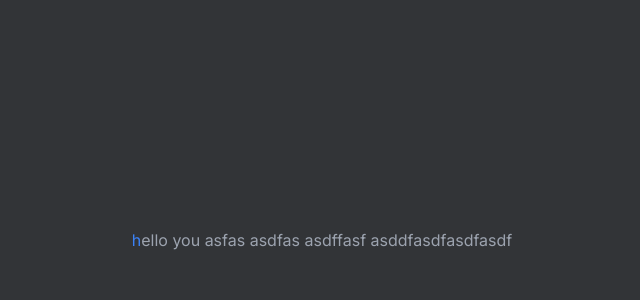
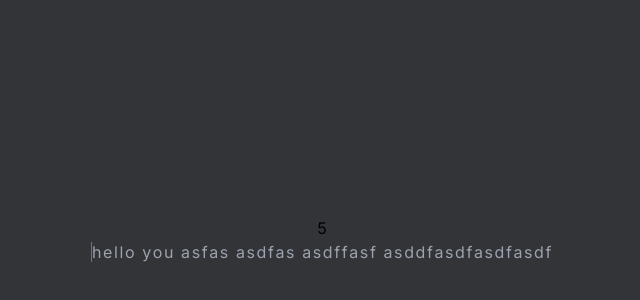
Before and after one commit to mohithingorani/Typing-Speed, a Next.js app: page / in a window 1280 px wide. Shown: the part 160-460 px from the top of the page, without its empty margins (318-958 px from the left). Built offline with nearby package versions, Linux system fonts and the light colour scheme.

Commit message:
added timer

```diff
--- a/src/app/globals.css
+++ b/src/app/globals.css
@@ -3,5 +3,19 @@
 @tailwind utilities;
 
 body {
-    background-color: #323437;
+  background-color: #323437;
 }
+
+.blinking-cursor {
+  border-left: 0.1rem solid #e2b714;
+  animation: blink-animation 1s steps(2, start) infinite;
+}
+
+@keyframes blink-animation {
+  0% {
+    border-color: #e2b714;
+  }
+  100% {
+    border-color: transparent;
+  }
+}
--- a/src/app/page.tsx
+++ b/src/app/page.tsx
@@ -4,13 +4,28 @@ import { useState, useEffect } from "react";
 export default function Home() {
   const sentence = "hello you asfas asdfas asdffasf asddfasdfasdfasdf";
   const [currentCharIndex, setCurrentCharIndex] = useState<number>(0);
-  const [inputState, setInputState] = useState<string[] | any>([]);
-
+  const [inputState, setInputState] = useState<boolean[]>([]);
+  const [timer, setTimer] = useState<number>(0);
   const checkKeyPress = (a: string, b: string) => a === b;
 
   useEffect(() => {
-    const handleKeyDown = (event: any) => {
+    const interval = setInterval(() => {
+      setTimer(prevTimer=>(prevTimer+1));
+    }, 1000); // Increment every second
+
+    return () => clearInterval(interval); // Clear interval on unmount
+  }, []);
+
+  useEffect(() => {
+    const handleKeyDown = (event: KeyboardEvent) => {
       const userInput = event.key;
+      if (userInput === "Backspace" || userInput === "Delete") {
+        if (currentCharIndex > 0) {
+          setCurrentCharIndex(currentCharIndex - 1);
+          inputState.pop();
+          return;
+        }
+      }
       const expectedInput = sentence[currentCharIndex];
       const isCorrect = checkKeyPress(userInput, expectedInput);
 
@@ -20,9 +35,7 @@ export default function Home() {
         return newState;
       });
 
-      if (isCorrect) {
-        setCurrentCharIndex((prevIndex) => prevIndex + 1);
-      }
+      setCurrentCharIndex((prevIndex) => prevIndex + 1);
     };
 
     document.addEventListener("keydown", handleKeyDown);
@@ -34,7 +47,10 @@ export default function Home() {
 
   return (
     <div className="flex flex-col h-screen justify-center items-center">
-      <div className="text-gray-400 ">
+      {/* {JSON.stringify(inputState)} */}
+      {JSON.stringify(timer)}
+      {/* {JSON.stringify(currentCharIndex)} */}
+      <div className="text-gray-400">
         {sentence.split("").map((char, index) => {
           let style = "";
 
@@ -42,10 +58,14 @@ export default function Home() {
             style = inputState[index] ? "text-white" : "text-red-500";
           }
           if (index === currentCharIndex) {
-            style = "text-blue-500";
+            style = "blinking-cursor";
           }
           return (
-            <span key={index} className={style}>
+            <span
+              key={index}
+              className={style}
+              style={{ paddingRight: "0.1rem" }}
+            >
               {char}
             </span>
           );
```
